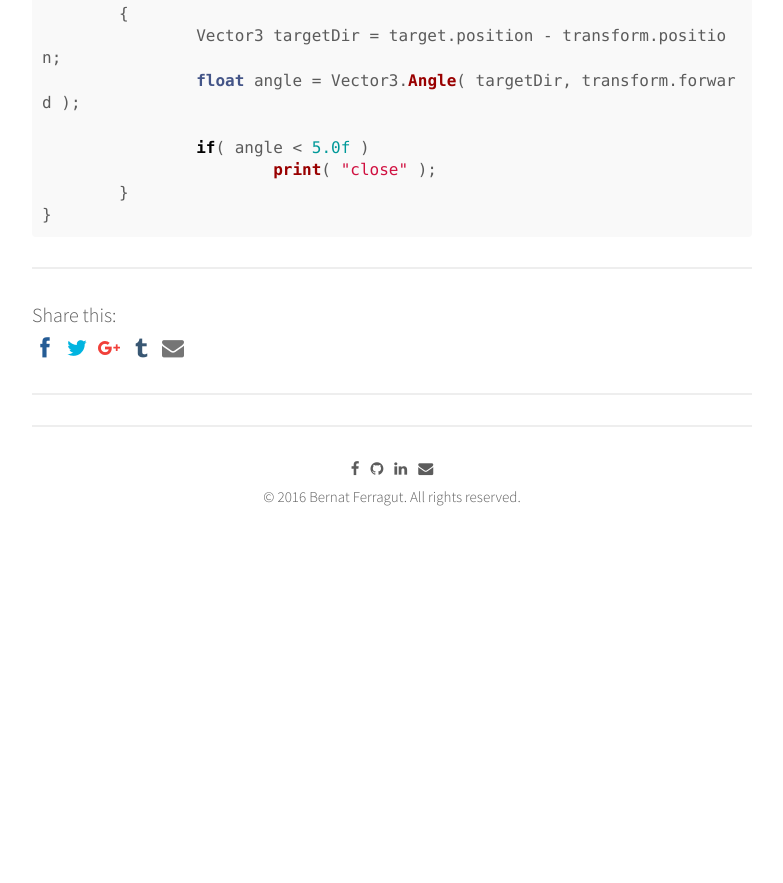
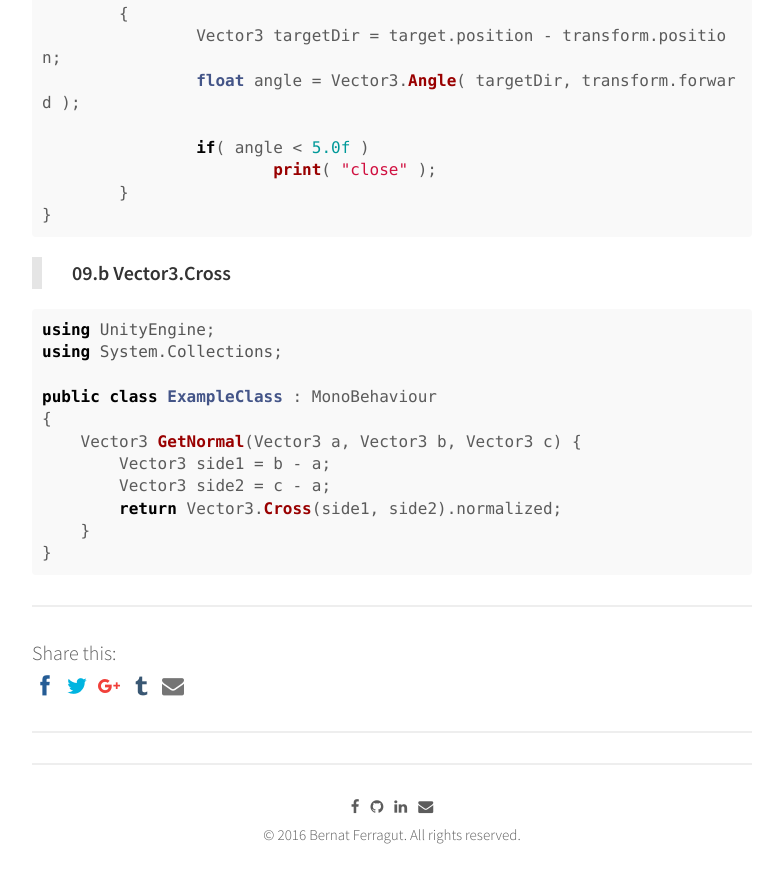
Before and after one commit to bernatferragut/FutureWeb-blog, a Jekyll site: the page built from _posts/30-11-16-VR-Scripting in Unity.md, in a window 1280 px wide and 900 px high, scrolled down 7147 px. Shown: the top 883 px of the window, without its empty margins (248-1031 px from the left). Built offline with Jekyll 4.4.1, drawn with Linux system fonts in a browser that asks for light colours; nearby versions of some CDN libraries; comment, search, counter and statistics services are not loaded; before the commit the page ends 7756 px from its top, so only the background shows below that.

Commit message:
Update 30-11-16-VR-Scripting in Unity.md
Vector3.Cross script

````diff
--- a/_posts/30-11-16-VR-Scripting in Unity.md
+++ b/_posts/30-11-16-VR-Scripting in Unity.md
@@ -332,3 +332,19 @@ public class AngleExample : MonoBehaviour
 	}
 }
 ```
+
+> **09.b Vector3.Cross**
+
+```c#
+using UnityEngine;
+using System.Collections;
+
+public class ExampleClass : MonoBehaviour
+{
+    Vector3 GetNormal(Vector3 a, Vector3 b, Vector3 c) {
+        Vector3 side1 = b - a;
+        Vector3 side2 = c - a;
+        return Vector3.Cross(side1, side2).normalized;
+    }
+}
+```
````
